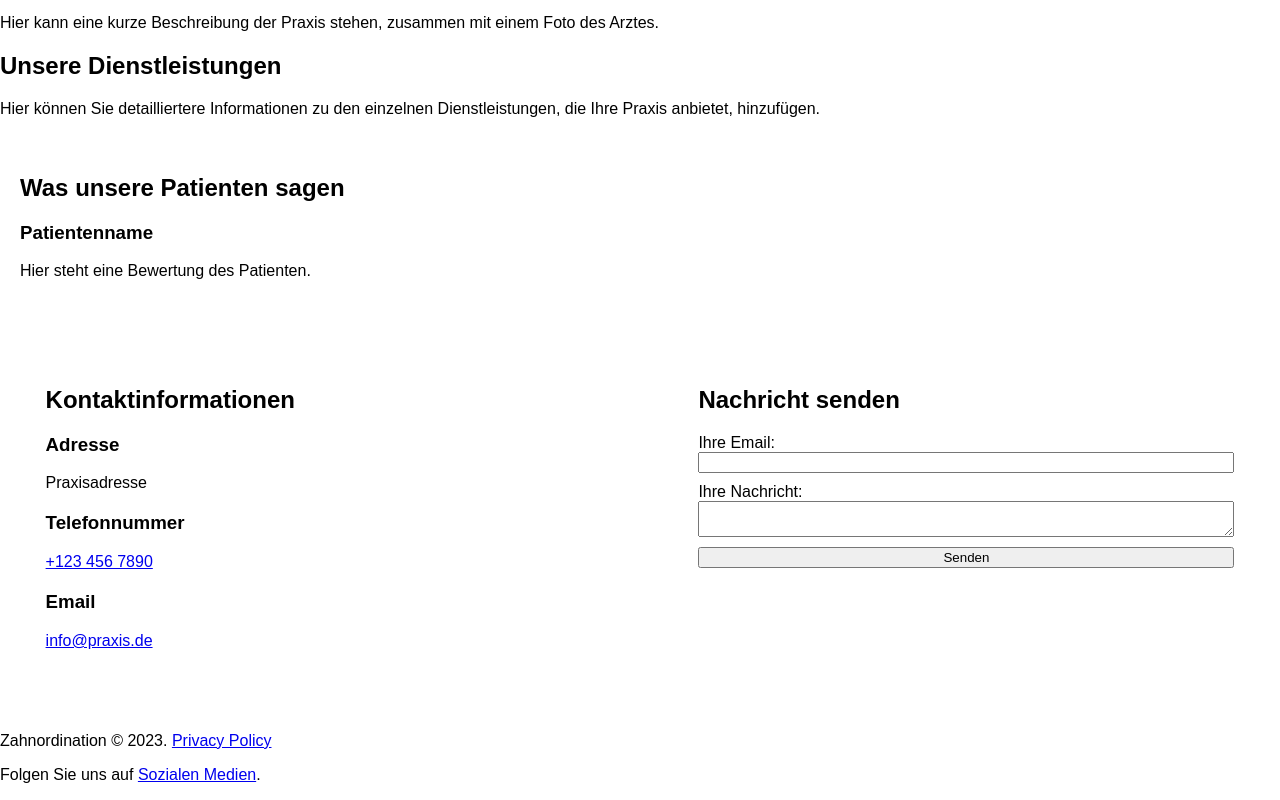
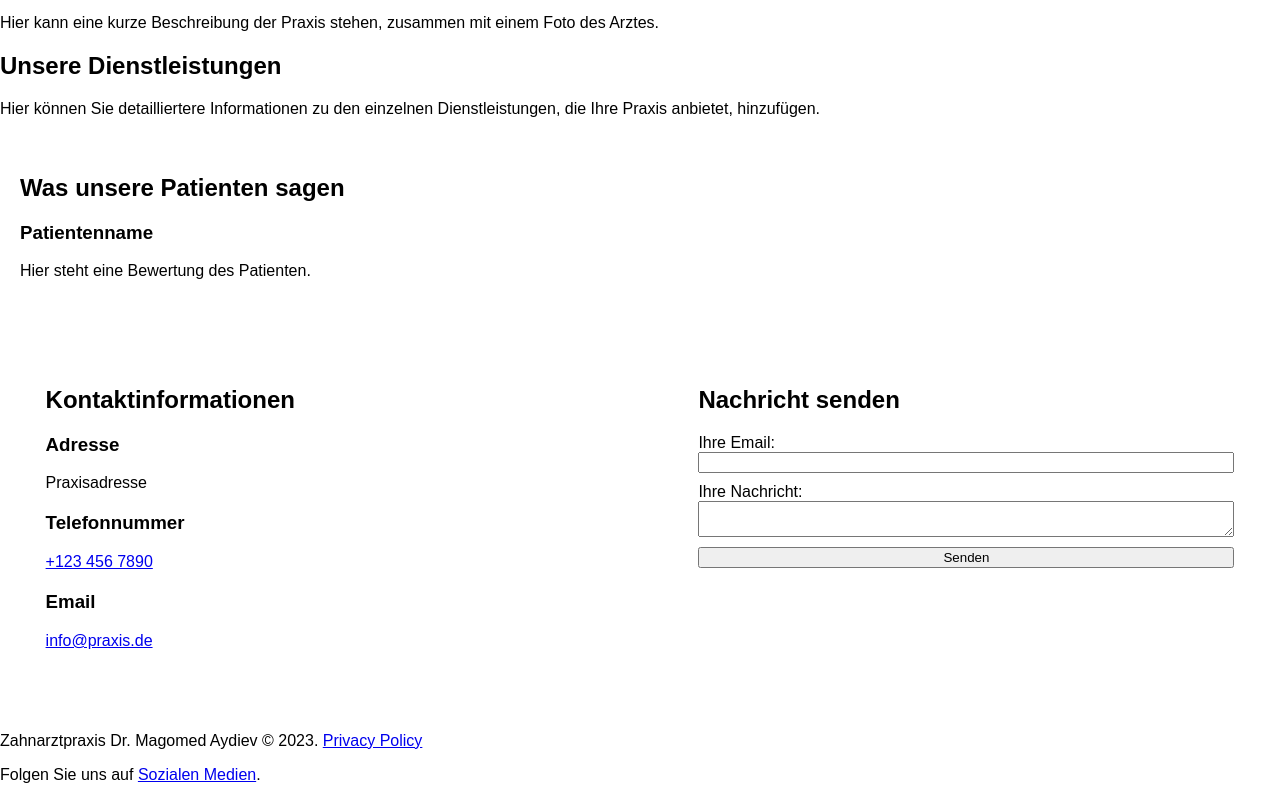
Before and after one commit to programxo/dentist-ordination, a website: page src/index.html in a window 1280 px wide. Shown: the part 598-1398 px from the top of the page. Drawn offline with Linux system fonts and the light colour scheme.

Commit message:
Init test

```diff
--- a/src/index.html
+++ b/src/index.html
@@ -117,7 +117,7 @@
     </div>
 
     <div class="footer">
-        <p>Zahnordination &copy; 2023. <a href="#privacy-policy">Privacy Policy</a></p>
+        <p>Zahnarztpraxis Dr. Magomed Aydiev &copy; 2023. <a href="#privacy-policy">Privacy Policy</a></p>
         <p>Folgen Sie uns auf <a href="#">Sozialen Medien</a>.</p>
     </div>
 </body>
```
